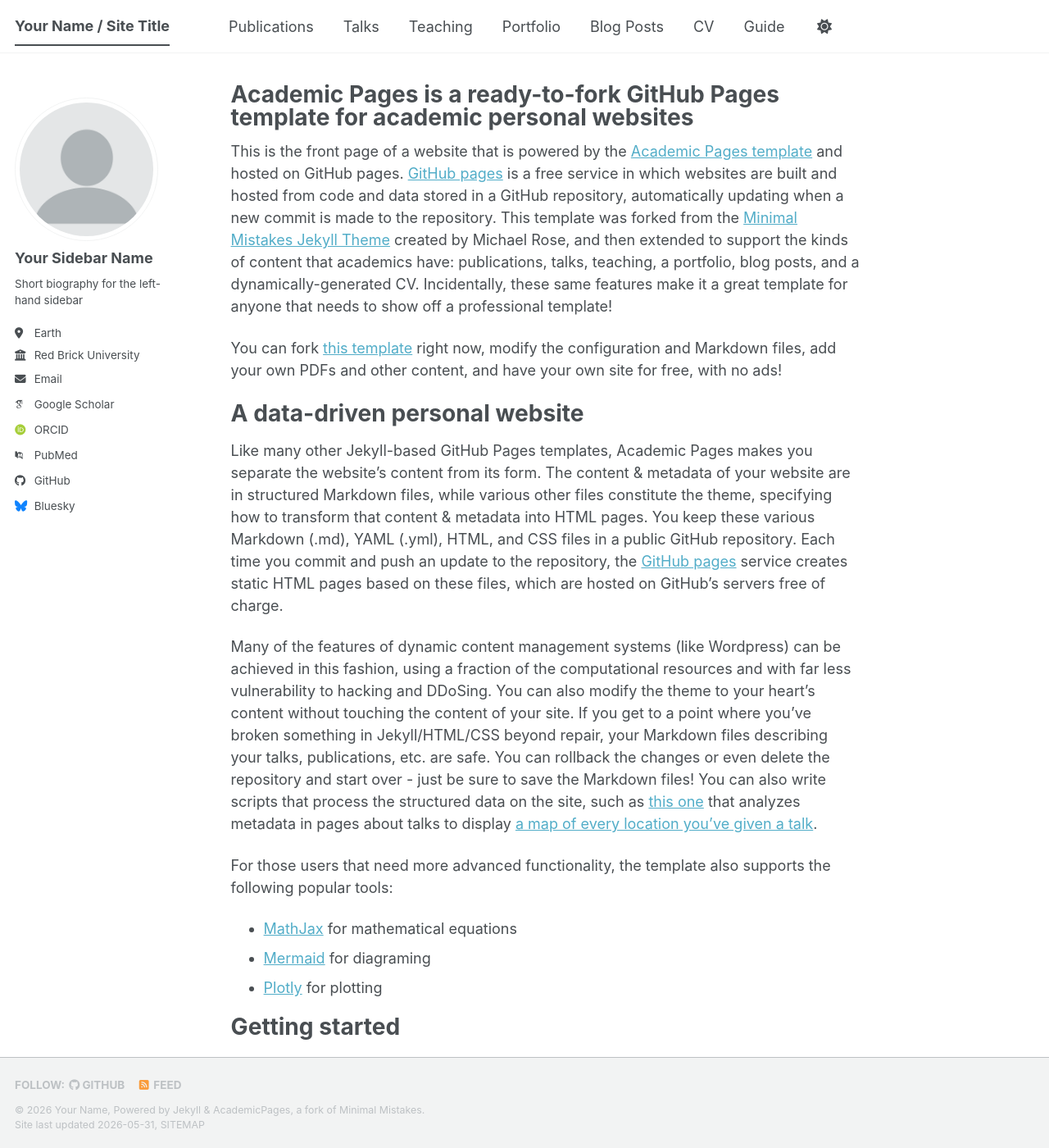
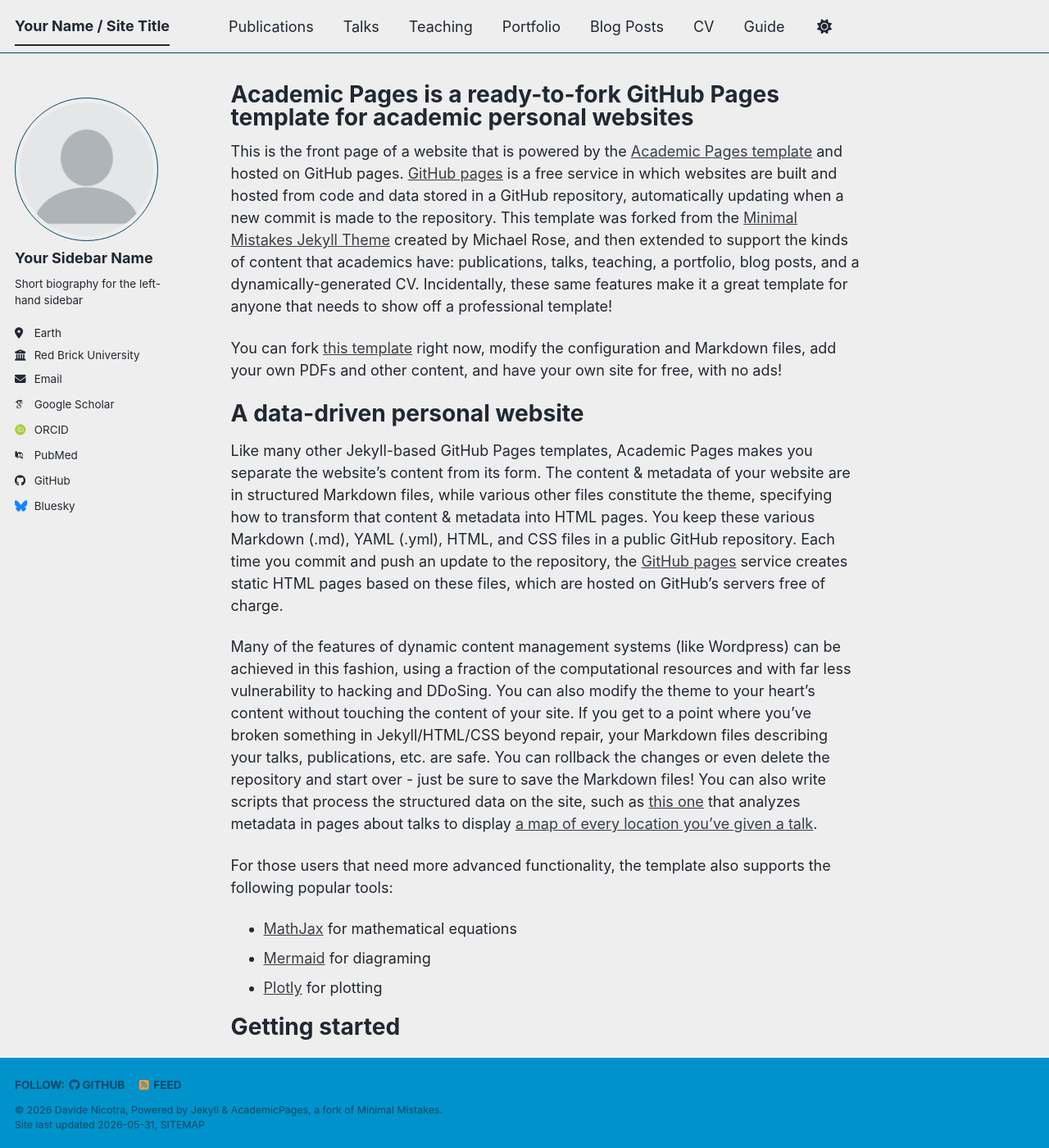
Before and after one commit to dnicotra/dnicotra.github.io, a Jekyll site: the page built from _pages/about.md, in a window 1280 px wide and 1400 px high. Shown: the whole window at 82% size. Built offline with Jekyll 4.4.1, drawn with Linux system fonts in a browser that asks for light colours; some web fonts are replaced; a script bundle is joined from its source files by our own code; library files that are not in the unit come from our copies.

Commit message:
Update _config.yml

```diff
--- a/_config.yml
+++ b/_config.yml
@@ -8,12 +8,12 @@
 
 # Basic Site Settings
 locale                   : "en-US"
-site_theme               : "default" # The available themes options are "default", "air", "sunrise", "mint", "dirt" and "contrast"
+site_theme               : "air" # The available themes options are "default", "air", "sunrise", "mint", "dirt" and "contrast"
 title                    : "Your Name / Site Title"
 title_separator          : "-"
-name                     : &name "Your Name"
-description              : &description "Your Name's academic portfolio"   # Update this with a general description of your site, this is the default if not overridden by a page
-url                      : https://academicpages.github.io # The base hostname & protocol for your site e.g. "https://[your GitHub username].github.io",
+name                     : &name "Davide Nicotra"
+description              : &description "Desc"   # Update this with a general description of your site, this is the default if not overridden by a page
+url                      : https://dnicotra.github.io # The base hostname & protocol for your site e.g. "https://[your GitHub username].github.io",
                                                            # or if you already have some other page hosted on Github then use "https://[your GitHub username].github.io/[Your Repo Name]"
 baseurl                  : "" # the subpath of your site, e.g. "/blog"
 repository               : "academicpages/academicpages.github.io"
@@ -30,7 +30,7 @@ author:
   location         : "Earth"
   employer         : "Red Brick University"
   uri              : # URL
-  email            : "none@example.org"
+  email            : "nicotra.davide@yahoo.it"
 
   # Academic websites
   academia         : # URL
```
